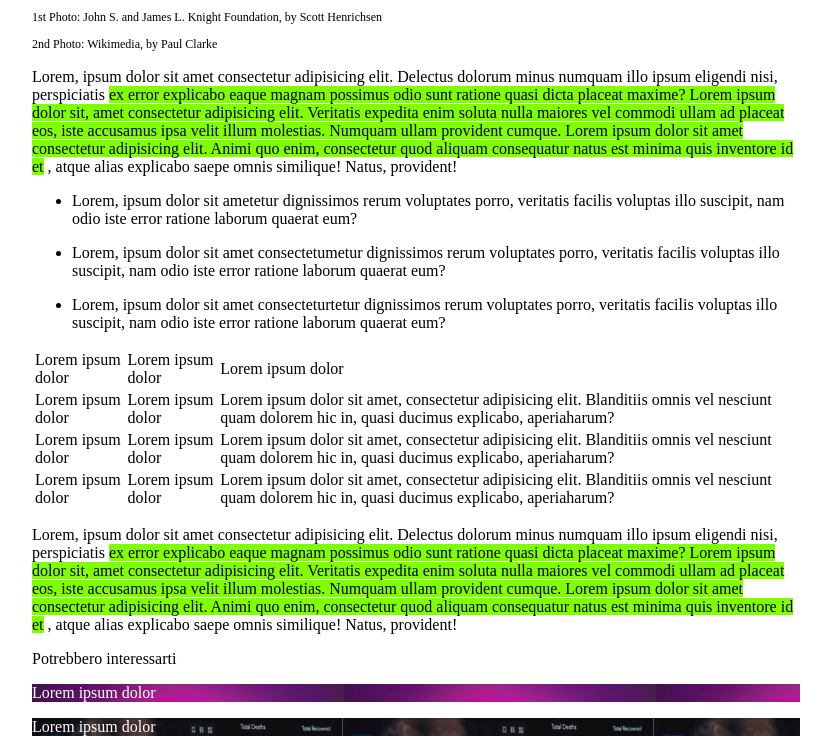
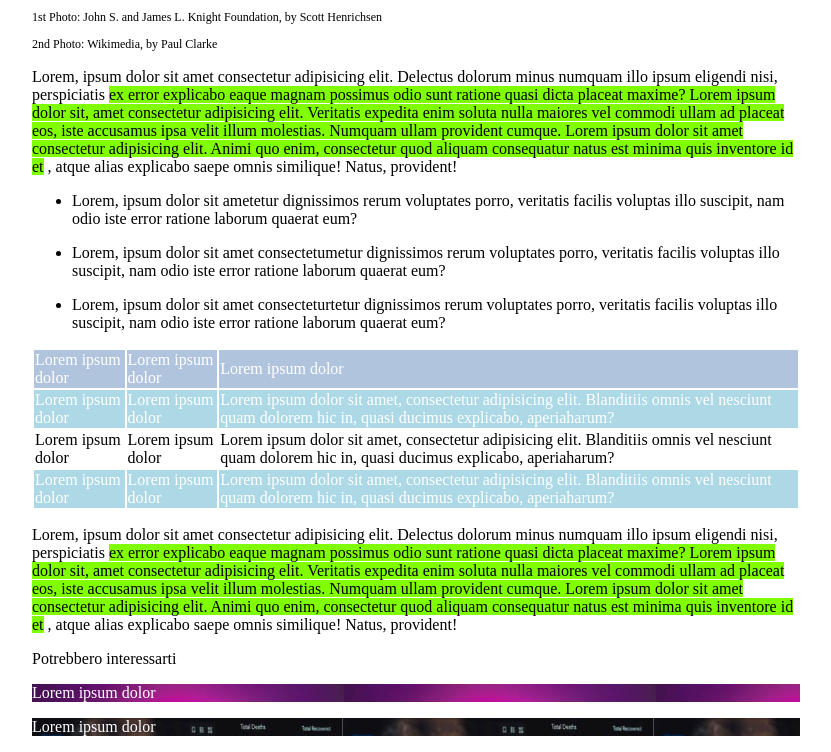
Before and after one commit to msacco1997/html-css-booleaner, a plain HTML site: page index.html in a window 1280 px wide. Shown: the part 1122-1874 px from the top of the page, without its empty margins (224-1055 px from the left). Drawn offline with Linux system fonts and the light colour scheme.

Commit message:
coloring tabella

```diff
--- a/css/style.css
+++ b/css/style.css
@@ -3,6 +3,14 @@ body{
     margin-left: 20%;
     margin-right: 20%;
     text-align: left;
+}
+thead{
+    background-color: lightsteelblue;
+    color: white;
+}
+
+h1{
+    font-size: 32px;
 }
 .container{
     position: relative;
@@ -24,9 +32,7 @@ body{
     height: 280px;
 
 }
-h1{
-    font-size: 32px;
-}
+
 .logo{
     width: 200px;
     height: 300px;
@@ -48,3 +54,7 @@ h1{
     background-image: url(graph.jpg);
     color: white;
 }
+.tr{
+    background-color: lightblue;
+    color: white;
+}
--- a/index.html
+++ b/index.html
@@ -52,7 +52,7 @@
         </tr>
     </thead>
     <tbody>
-        <tr>
+        <tr class="tr">
             <td>Lorem ipsum dolor</td>
             <td>Lorem ipsum dolor</td>
             <td>Lorem ipsum dolor sit amet, consectetur adipisicing elit. Blanditiis omnis vel nesciunt quam dolorem hic in, quasi ducimus explicabo, aperiaharum?</td>
@@ -62,7 +62,7 @@
             <td>Lorem ipsum dolor</td>
             <td>Lorem ipsum dolor sit amet, consectetur adipisicing elit. Blanditiis omnis vel nesciunt quam dolorem hic in, quasi ducimus explicabo, aperiaharum?</td>
         </tr>
-        <tr>
+        <tr class="tr">
             <td>Lorem ipsum dolor</td>
             <td>Lorem ipsum dolor</td>
             <td>Lorem ipsum dolor sit amet, consectetur adipisicing elit. Blanditiis omnis vel nesciunt quam dolorem hic in, quasi ducimus explicabo, aperiaharum?</td>
```
